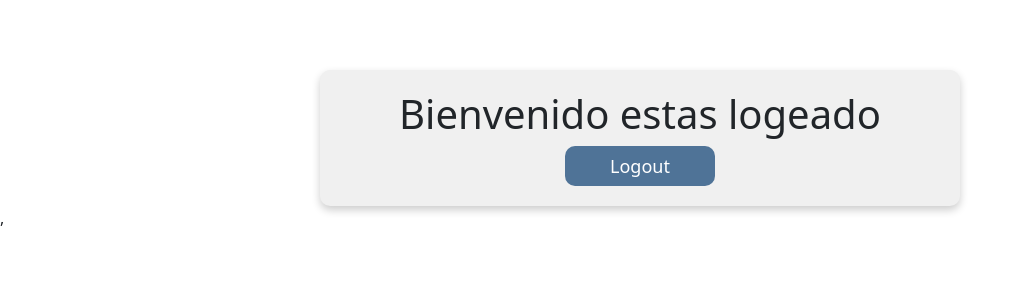
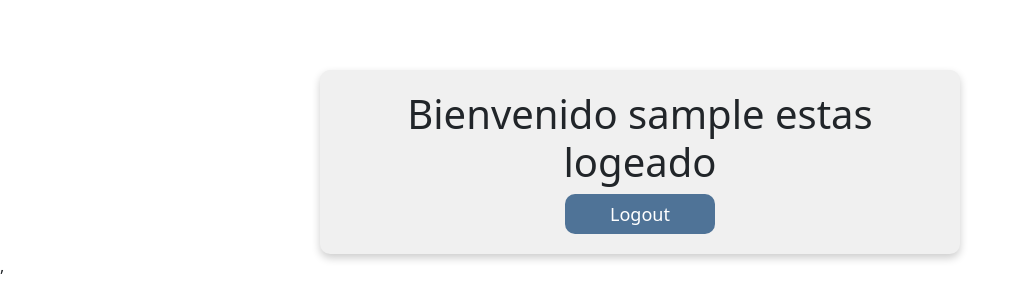
Before and after one commit to SantiagoPBustos/ProjectMicroservices_ReactFrontend, a React (Vite) app: page /Home in a window 1280 px wide. Shown: the part 180-480 px from the top of the page, without its empty margins (0-1026 px from the left). Built offline with nearby package versions, Linux system fonts and the light colour scheme; sample sign-in values are in the browser's storage.

Commit message:
add router pages whit React Router

```diff
--- a/src/pages/Home.jsx
+++ b/src/pages/Home.jsx
@@ -12,7 +12,7 @@ export function Home() {
 
   return (
     <div className="contenedor">
-      <h1>Bienvenido {localStorage.getItem("name")} estas logeado</h1>
+      <h1>Bienvenido {localStorage.getItem("username")} estas logeado</h1>
       <button className="buttonLogout" onClick={handleLogout}>
         Logout
       </button>
--- a/src/router/AppRouter.jsx
+++ b/src/router/AppRouter.jsx
@@ -1,4 +1,4 @@
-import { Routes, Route } from "react-router-dom";
+import { Routes, Route, Navigate } from "react-router-dom";
 import { Error404 } from "../pages/Error404";
 import { Home } from "../pages/Home";
 import { Login } from "../pages/Login";
@@ -8,12 +8,13 @@ export function AppRouter() {
   return (
     <>
       <Routes>
-        <Route path="/" element={<Navbar />} />
         <Route index element={<Login />} />
-        {localStorage.token !== "" ? (
+        <Route path="" element={<Login />} />
+        <Route path="/" element={<Login />} />
+        {localStorage.getItem("token") !== null ? (
           <Route path="/Home" element={<Home />} />
         ) : (
-          <Route index element={<Login />} />
+          <Route path="/Home" element={<Navigate to="/" />} />
         )}
         <Route path="*" element={<Error404 />} />
       </Routes>
--- a/src/services/authLogin.jsx
+++ b/src/services/authLogin.jsx
@@ -39,16 +39,17 @@ function LoginAuth() {
           `${environment.endpoint}/Login?userName=${email}&password=${password}`
         )
         .then((response) => {
-          console.log(response)
+          console.log(response);
           if (response.token !== "" && response.username !== "") {
             localStorage.setItem("token", response.token);
             localStorage.setItem("username", response.username);
-            navigate('/Home')
-          }else {
-            navigate('')
+            navigate("/Home");
+          } else {
           }
         });
-    } catch (error) {}
+    } catch (error) {
+      console.log(error);
+    }
   };
 
   return (
--- a/src/services/httpHelper.js
+++ b/src/services/httpHelper.js
@@ -1,4 +1,7 @@
+import { useNavigate } from "react-router-dom";
+
 export const helpHttp = () => {
+
   const customFetch = (endpoint, options) => {
     const defaultHeader = {
       accept: "application/json",
@@ -27,7 +30,7 @@ export const helpHttp = () => {
               status: res.status || "000",
             })
       )
-      .catch((error) => error);
+      .catch((err) => err);
   };
 
   const get = (url, options = {}) => customFetch(url, options);
```
